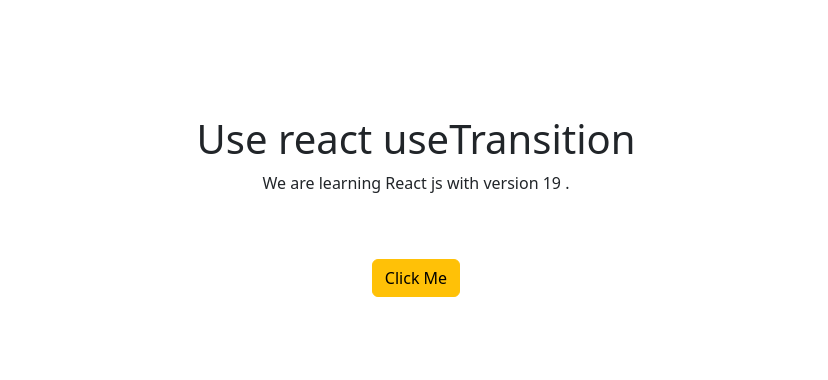
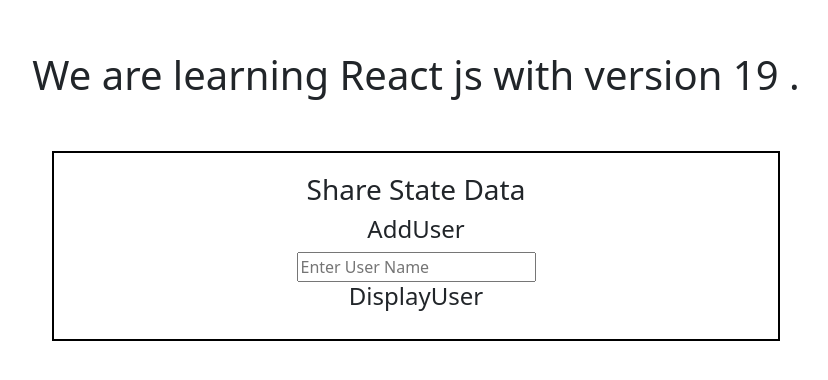
Before and after one commit to rlikhon/react-app-19, a React (Vite) app: page / in a window 1280 px wide. Shown: the part 194-574 px from the top of the page, without its empty margins (224-1052 px from the left). Built offline with nearby package versions, Linux system fonts and the light colour scheme.

Commit message:
use state sharing

```diff
--- /dev/null
+++ b/src/AddUser.jsx
@@ -0,0 +1,14 @@
+function AddUser({ setuser }) {
+  return (
+    <>
+      <h4>AddUser</h4>
+      <input
+        type="text"
+        onChange={(event) => setuser(event.target.value)}
+        placeholder="Enter User Name"
+      />
+    </>
+  );
+}
+
+export default AddUser;
--- a/src/App.jsx
+++ b/src/App.jsx
@@ -1,32 +1,35 @@
-import { useState, useTransition } from 'react';
-import Button from 'react-bootstrap/Button';
-import './App.css'
+import { useState, useTransition } from "react";
+import Button from "react-bootstrap/Button";
+import "./App.css";
+import AddUser from "./AddUser";
+import DisplayUser from "./DisplayUser";
+
 function App() {
-  //const [count, setCount] = useState(0)
+  const [user, setUser] = useState("");
   const [pending, startTransition] = useTransition();
 
   const handleButton = () => {
-    console.log("Button Clicked")
+    console.log("Button Clicked");
     startTransition(async () => {
-      await new Promise((resolve) => { setTimeout(resolve, 3000) })
-    })
-  }
+      await new Promise((resolve) => {
+        setTimeout(resolve, 3000);
+      });
+    });
+  };
   return (
     <>
-       <h1>Use react useTransition</h1>
-      <p>We are learning React js with version 19 .</p>
+      <h1>We are learning React js with version 19 .</h1>
 
       <br></br>
-      {
-        pending?
-        <img src="https://cdn.dribbble.com/userupload/22076800/file/original-8e7ce77dec0edaf0105e8287038f6e60.gif" alt="React Logo" width="150" />
-        : null
-      }
-
-      <br></br>
-      <Button variant="warning" disabled={pending} onClick={handleButton}>Click Me</Button>
+      <div
+        style={{ border: "2px solid black", margin: "20px", padding: "20px" }}
+      >
+        <h3>Share State Data {user}</h3>
+        <AddUser setuser={setUser} />
+        <DisplayUser user={user} />
+      </div>
     </>
-  )
+  );
 }
 
-export default App
+export default App;
--- /dev/null
+++ b/src/DisplayUser.jsx
@@ -0,0 +1,10 @@
+function DisplayUser({user}) {
+  return (
+    <>
+      <h4>DisplayUser</h4>
+      <h5>{user}</h5>
+    </>
+  );
+}
+
+export default DisplayUser;
```
